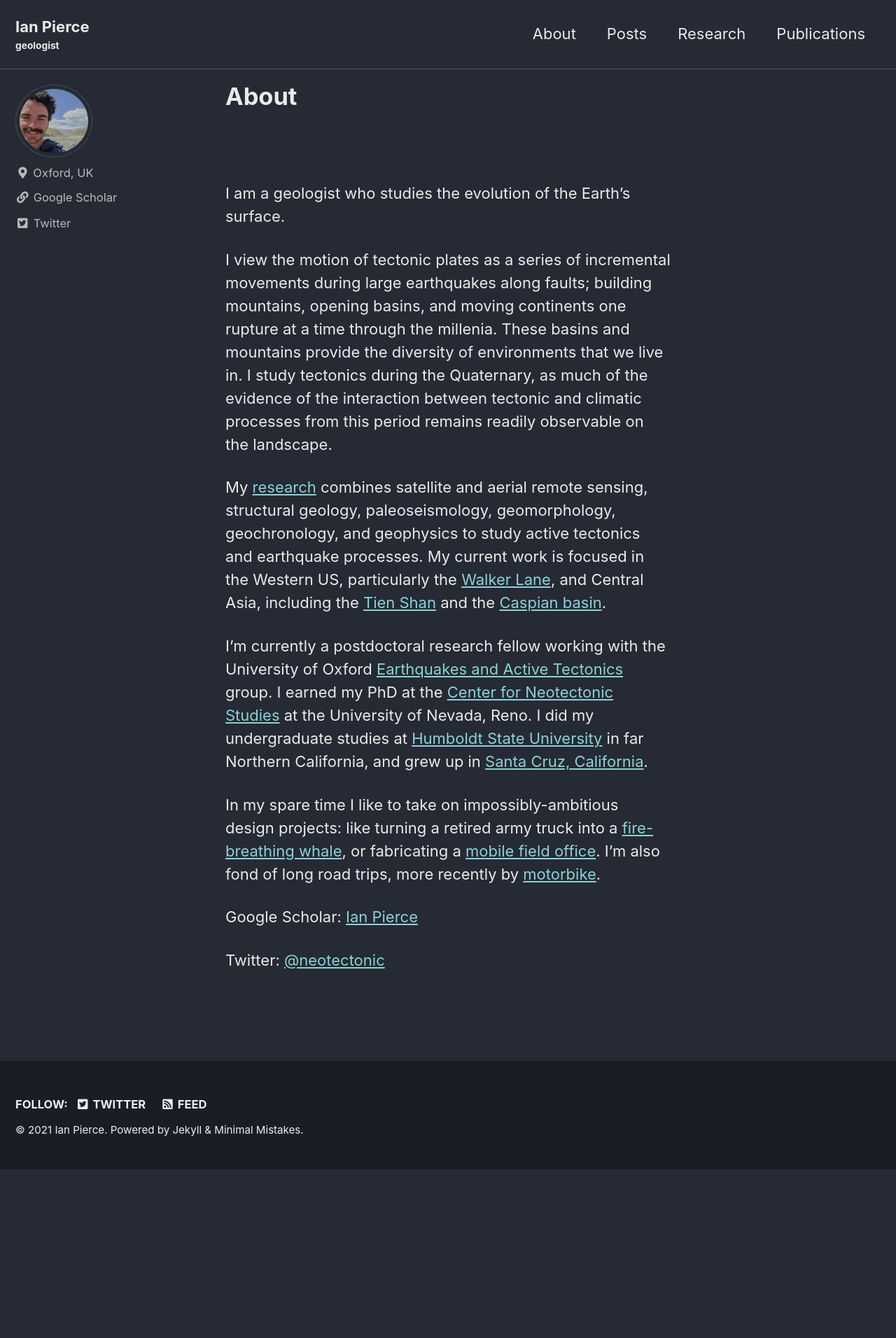
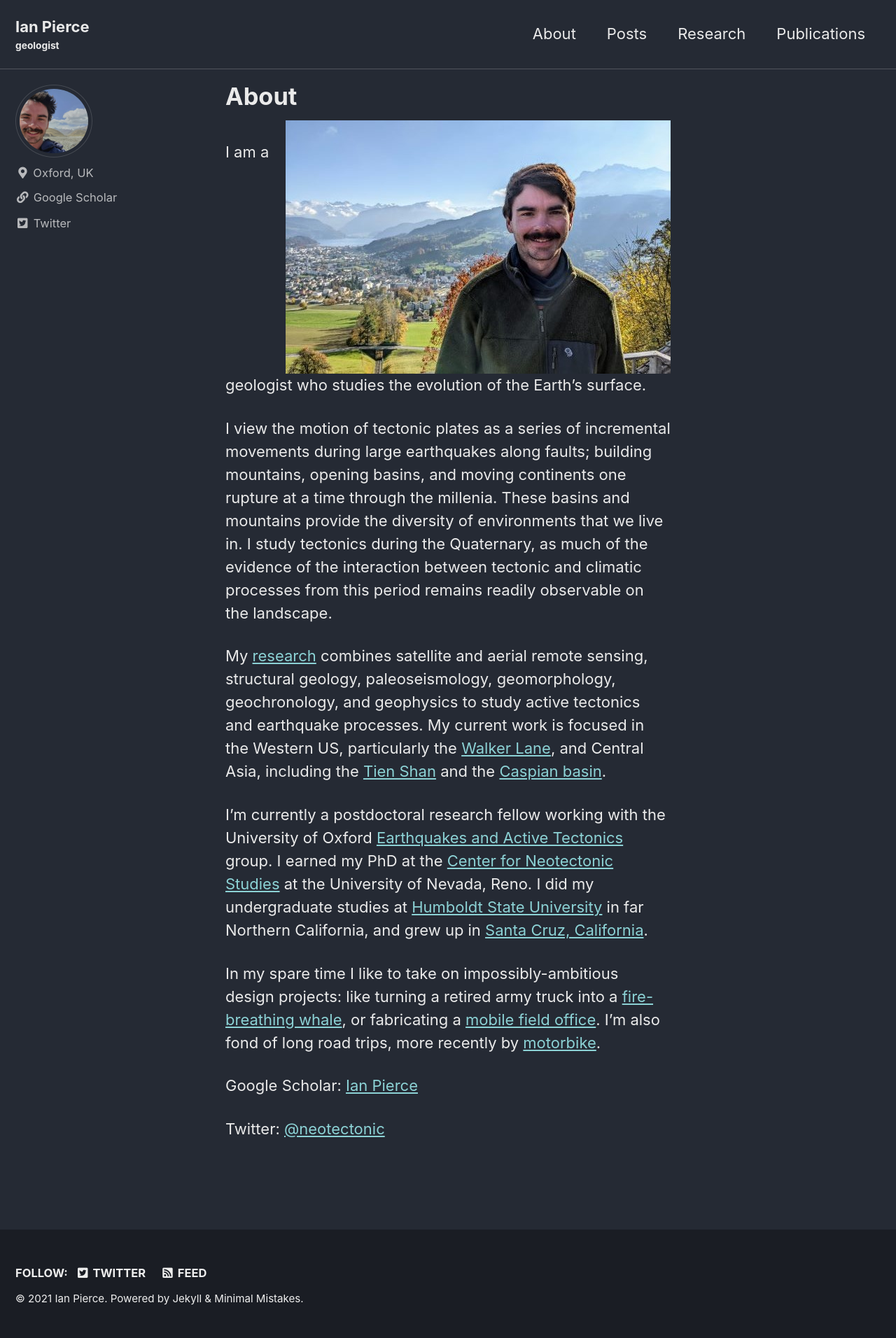
Before and after one commit to Neotectonic/Neotectonic.github.io, a Jekyll site: the page built from docs/_pages/about.markdown, in a window 1280 px wide. Shown: the whole page at 70% size. Built offline with Jekyll 4.4.1, drawn with Linux system fonts in a browser that asks for light colours; cached includes are drawn as plain includes; before the commit the page ends 1671 px from its top, so only the background shows below that.

Commit message:
Update about.markdown

```diff
--- a/docs/_pages/about.markdown
+++ b/docs/_pages/about.markdown
@@ -3,9 +3,7 @@
 permalink: /about/
 ---
 
-<figure class="half">
-  <a href="/assets/images/ian-550.jpg"></a>
-  </figure>
+![image-right]({{ site.url }}{{ site.baseurl }}/assets/images/ian-550.jpg){: .align-right}
 
 I am a geologist who studies the evolution of the Earth's surface.
 
```
